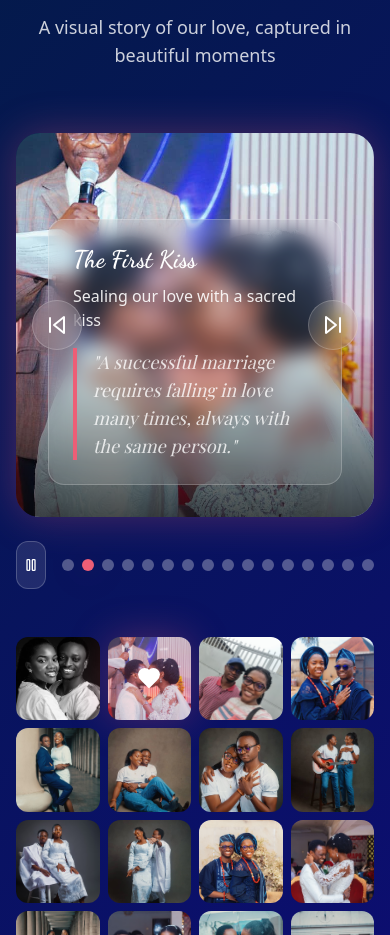
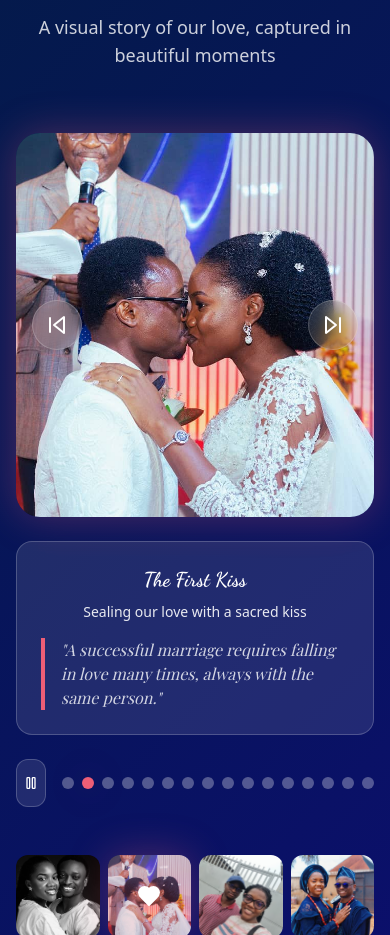
Before and after one commit to Ayooluwabami/J-A-1st-year-anniversary, a React (Vite) app: page / in a window 390 px wide. Shown: the part 5740-6675 px from the top of the page. Built offline with nearby package versions, Linux system fonts and the light colour scheme; no server answers; the database is empty; a web font is replaced by a local one.

Commit message:
Updated PhotoGallery

```diff
--- a/src/components/anniversary/PhotoGallery.tsx
+++ b/src/components/anniversary/PhotoGallery.tsx
@@ -145,16 +145,6 @@ const galleryImages: GalleryImage[] = [
     mobileBackgroundSize: "cover",
     mobileBackgroundPosition: "center"
   },
-  // {
-  //   src: "/uploads/e5128947-3a30-4065-b9a6-f3fab5867559.png",
-  //   alt: "Formal Colonnade",
-  //   title: "Sophisticated Love",
-  //   description: "Formal elegance meets timeless romance",
-  //   backgroundSize: "cover",
-  //   backgroundPosition: "center 30%",
-  //   mobileBackgroundSize: "cover",
-  //   mobileBackgroundPosition: "center"
-  // },
   {
     src: "/uploads/08a89549-5595-4f74-9a4c-5869bd12e105.png",
     alt: "Wedding Ceremony",
@@ -267,11 +257,11 @@ export const PhotoGallery = () => {
                 }}
               />
 
-              {/* Overlay */}
-              <div className="absolute inset-0 bg-gradient-to-t from-black/70 via-transparent to-transparent" />
+              {/* Overlay for desktop only */}
+              <div className="absolute inset-0 bg-gradient-to-t from-black/70 via-transparent to-transparent md:block hidden" />
 
-              {/* Content Overlay */}
-              <div className="absolute bottom-0 left-0 right-0 p-8">
+              {/* Content Overlay - Desktop Only */}
+              <div className="absolute bottom-0 left-0 right-0 p-8 md:block hidden">
                 <div className="glass-morphism rounded-2xl p-6">
                   <h3 className="text-2xl font-bold text-white mb-2 font-script">
                     {currentImage.title}
@@ -298,6 +288,21 @@ export const PhotoGallery = () => {
               >
                 <SkipForward className="w-6 h-6 text-white" />
               </button>
+            </div>
+
+            {/* Mobile Content Below Image */}
+            <div className="md:hidden mt-6 text-center">
+              <div className="glass-morphism rounded-2xl p-6 bg-white/10 backdrop-blur-md">
+                <h3 className="text-xl font-bold text-white mb-2 font-script">
+                  {currentImage.title}
+                </h3>
+                <p className="text-white/90 mb-4 text-sm">
+                  {currentImage.description}
+                </p>
+                <blockquote className="text-base text-white/80 italic font-serif border-l-4 border-romantic pl-4 text-left">
+                  "{currentQuote}"
+                </blockquote>
+              </div>
             </div>
 
             {/* Play/Pause Controls */}
```
